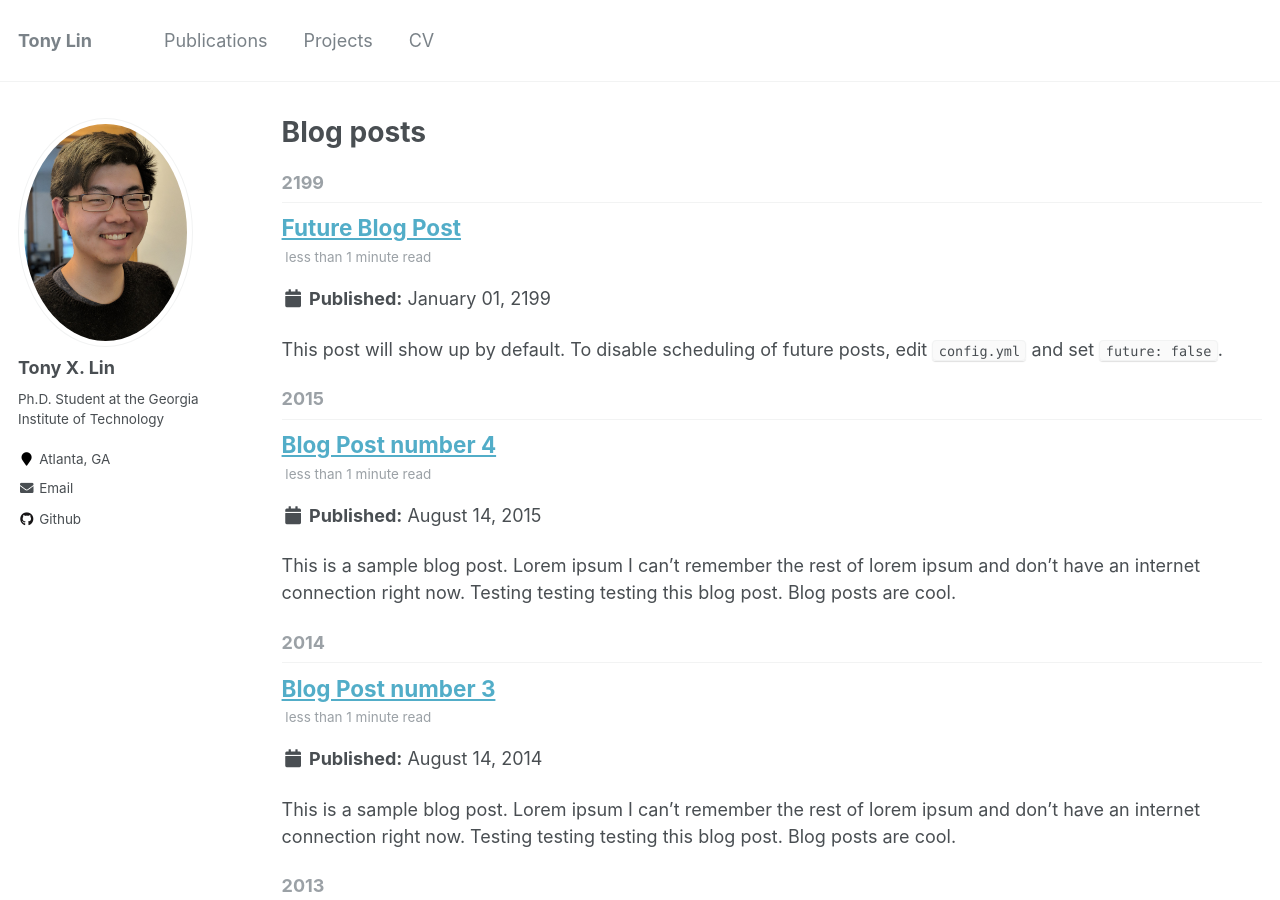
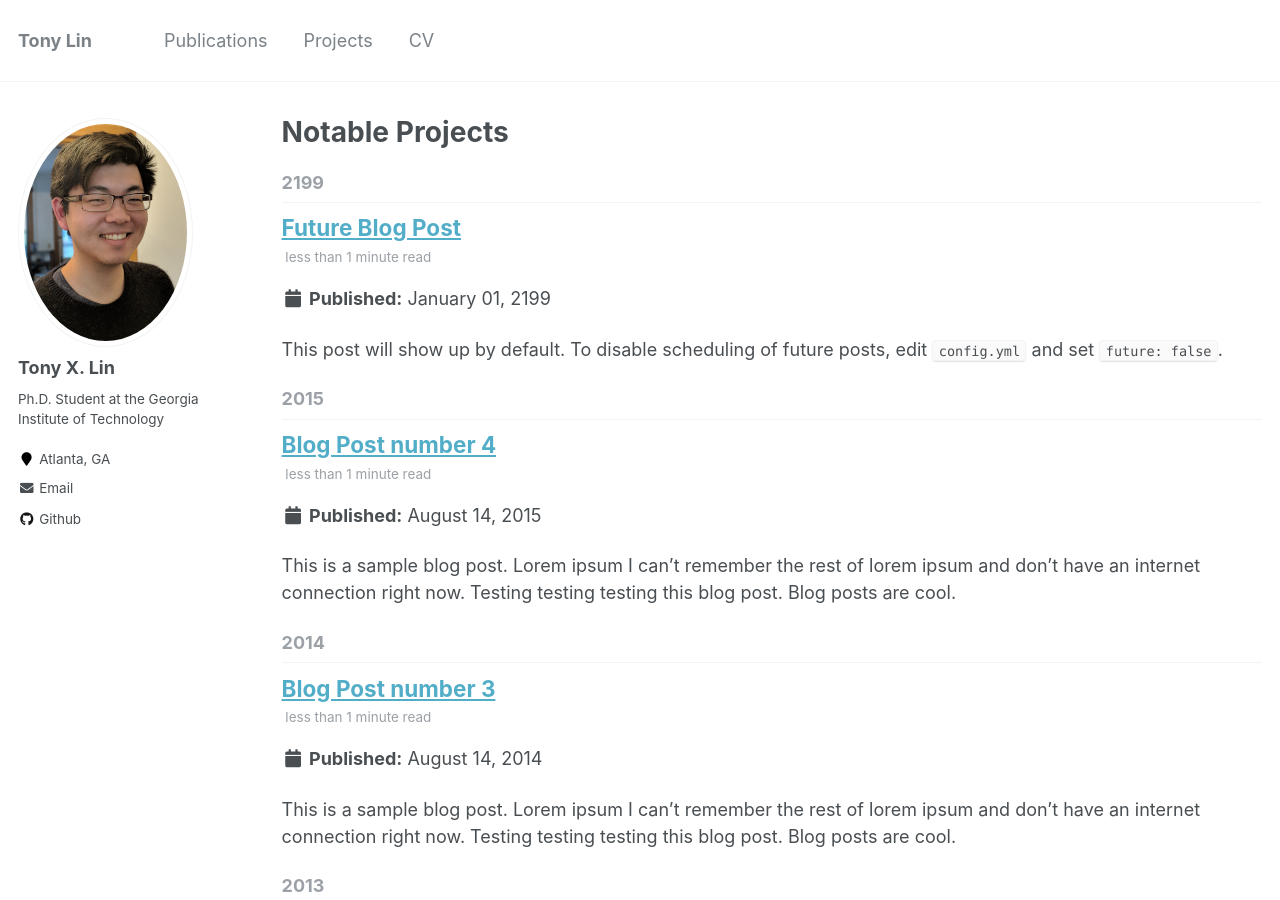
Before and after one commit to tony-x-lin/tony-x-lin.github.io, a Jekyll site: the page built from _pages/year-archive.html, in a window 1280 px wide and 900 px high. Built offline with Jekyll 4.4.1, drawn with Linux system fonts in a browser that asks for light colours.

Commit message:
Update year-archive.html

```diff
--- a/_pages/year-archive.html
+++ b/_pages/year-archive.html
@@ -1,10 +1,10 @@
 ---
 layout: archive
-permalink: /year-archive/
-title: "Blog posts"
+permalink: /projects/
+title: "Notable Projects"
 author_profile: true
 redirect_from:
-  - /wordpress/blog-posts/
+  - /wordpress/projects/
 ---
 
 {% include base_path %}
```
